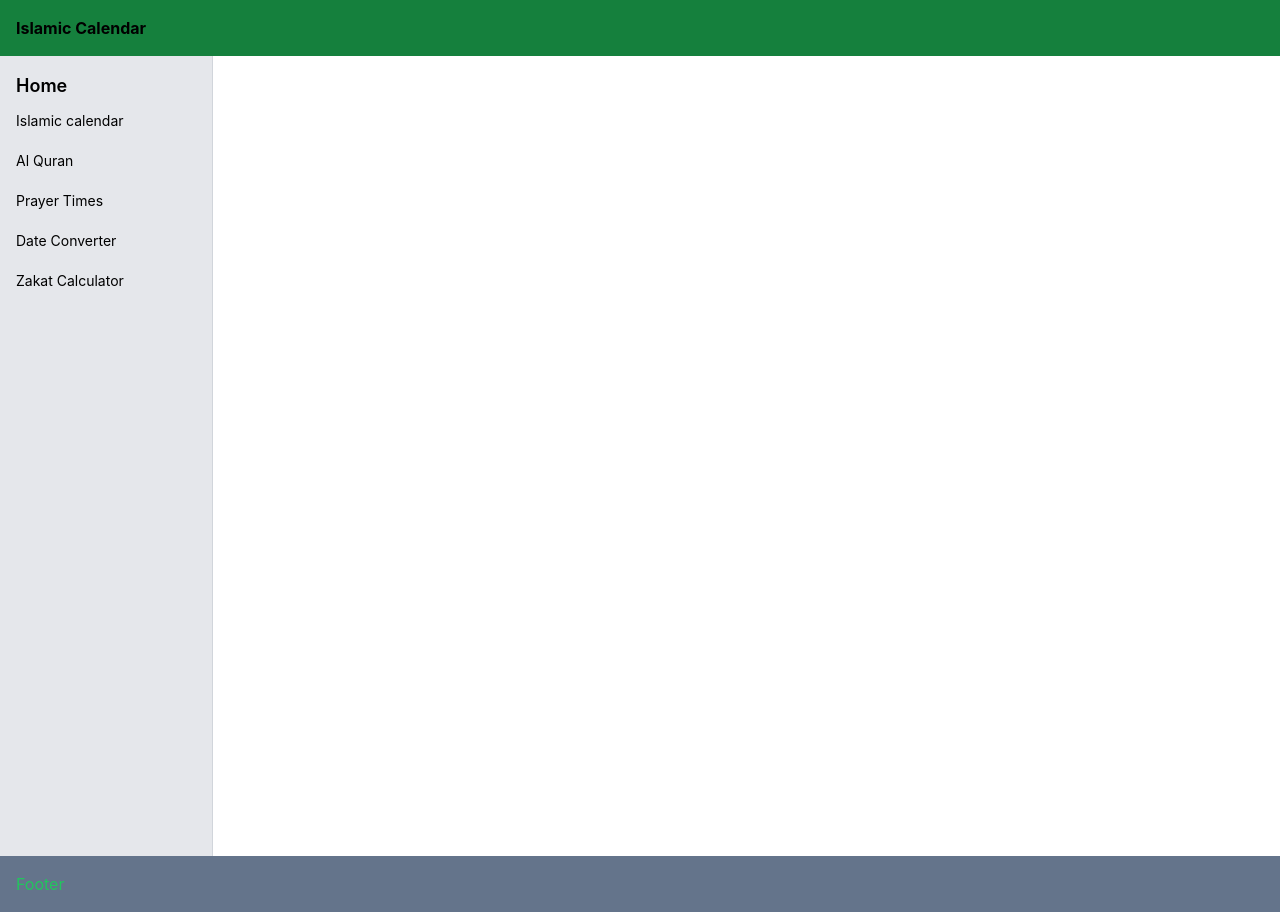
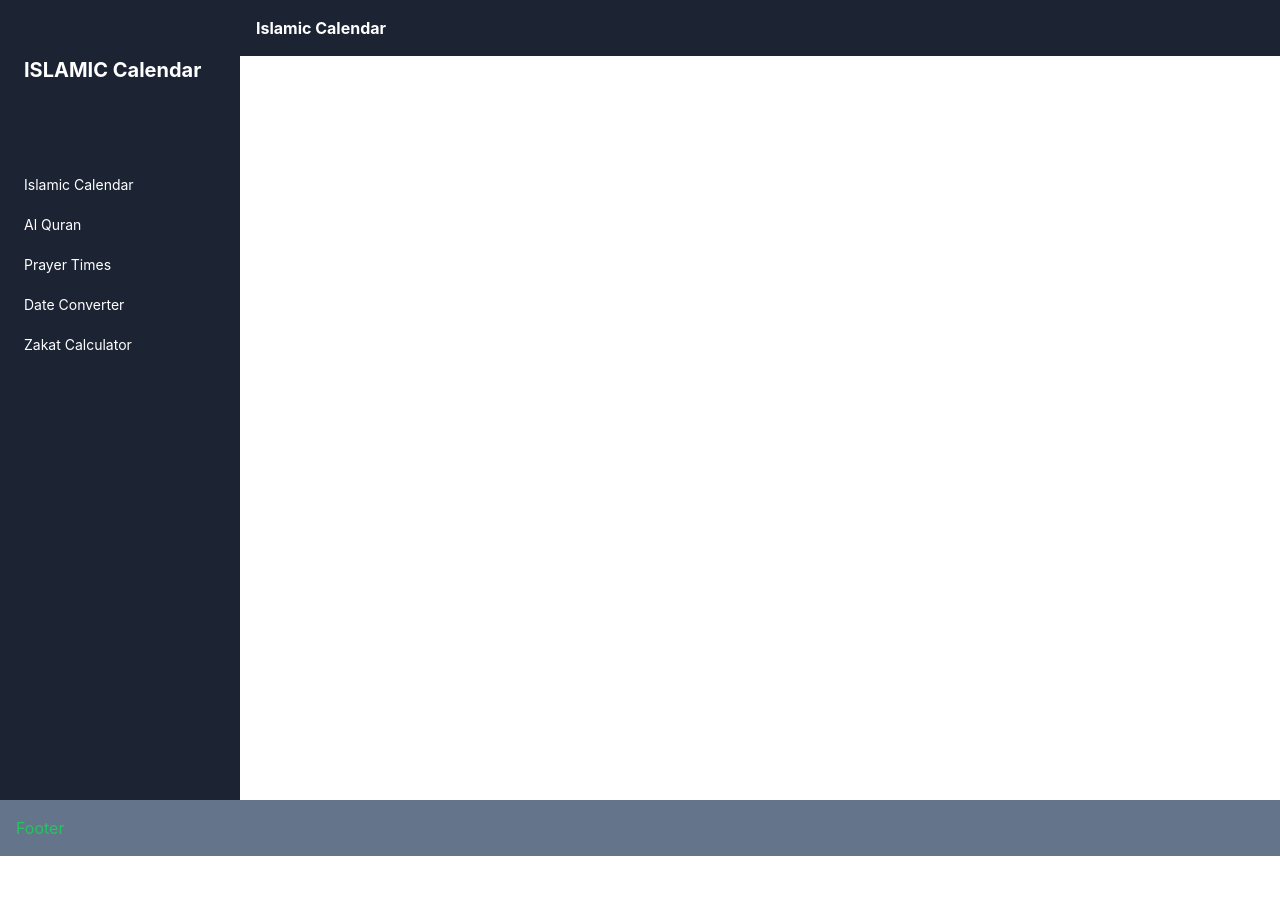
Before and after one commit to somu46/Islamic-calendar, a React (Create React App) app: page / in a window 1280 px wide. After the commit the page ends 856 px from the top, so only its background shows below. Built offline with nearby package versions, Linux system fonts and the light colour scheme.

Commit message:
`Removed SidebarGroup.js deleted, Navbar.js and Root/index.js updated with minor changes.`

```diff
--- /dev/null
+++ b/src/Components/Layout/DefaultLayout.js
@@ -0,0 +1,40 @@
+import React, { useState } from 'react';
+import Sidebar from '../Sidebar/Sidebar';
+import Navbar from '../Navbar/Navbar';
+
+
+
+
+const DefaultLayout = ({ children }) => {
+  const [sidebarOpen, setSidebarOpen] = useState(false);
+
+  return (
+    <div className="bg-boxdark-2 text-bodydark">
+      {/* <!-- ===== Page Wrapper Start ===== --> */}
+      <div className="flex h-screen ">
+        {/* <!-- ===== Sidebar Start ===== --> */}
+        <Sidebar sidebarOpen={sidebarOpen} setSidebarOpen={setSidebarOpen} />
+        {/* <!-- ===== Sidebar End ===== --> */}
+
+        {/* <!-- ===== Content Area Start ===== --> */}
+        <div className="relative flex flex-1 flex-col overflow-y-auto overflow-x-hidden">
+          {/* <!-- ===== Header Start ===== --> */}
+        <Navbar/>
+          {/* <!-- ===== Header End ===== --> */}
+
+          {/* <!-- ===== Main Content Start ===== --> */}
+          <main>
+            <div className="mx-auto max-w-screen-2xl p-4 md:p-6 2xl:p-10">
+              {children}
+            </div>
+          </main>
+          {/* <!-- ===== Main Content End ===== --> */}
+        </div>
+        {/* <!-- ===== Content Area End ===== --> */}
+      </div>
+      {/* <!-- ===== Page Wrapper End ===== --> */}
+    </div>
+  );
+};
+
+export default DefaultLayout;
--- a/src/Components/Navbar/Navbar.js
+++ b/src/Components/Navbar/Navbar.js
@@ -2,7 +2,7 @@ import React from 'react'
 
 const Navbar = () => {
   return (
-    <div className='bg-green-700 p-4 font-bold'>Islamic Calendar</div>
+    <div className='bg-[#1C2434] p-4 text-white font-bold'>Islamic Calendar</div>
   )
 }
 
--- /dev/null
+++ b/src/Components/Sidebar/Sidebar.js
@@ -0,0 +1,131 @@
+import React, { useEffect, useRef, useState } from 'react';
+import { NavLink, useLocation } from 'react-router-dom';
+// import SidebarLinkGroup from './SidebarGroup';
+
+const Sidebar = ({ sidebarOpen, setSidebarOpen }) => {
+  const location = useLocation();
+  const { pathname } = location;
+
+  const trigger = useRef(null);
+  const sidebar = useRef(null);
+
+  const storedSidebarExpanded = localStorage.getItem('sidebar-expanded');
+  const [sidebarExpanded, setSidebarExpanded] = useState(
+    storedSidebarExpanded === null ? false : storedSidebarExpanded === 'true'
+  );
+console.log(setSidebarExpanded,pathname);
+
+  // Close on click outside
+  useEffect(() => {
+    const clickHandler = ({ target }) => {
+      if (!sidebar.current || !trigger.current) return;
+      if (
+        !sidebarOpen ||
+        sidebar.current.contains(target) ||
+        trigger.current.contains(target)
+      )
+        return;
+      setSidebarOpen(false);
+    };
+    document.addEventListener('click', clickHandler);
+    return () => document.removeEventListener('click', clickHandler);
+  });
+
+  // Close on pressing the Escape key
+  useEffect(() => {
+    const keyHandler = ({ keyCode }) => {
+      if (!sidebarOpen || keyCode !== 27) return;
+      setSidebarOpen(false);
+    };
+    document.addEventListener('keydown', keyHandler);
+    return () => document.removeEventListener('keydown', keyHandler);
+  });
+
+  useEffect(() => {
+    localStorage.setItem('sidebar-expanded', sidebarExpanded.toString());
+    if (sidebarExpanded) {
+      document.querySelector('body')?.classList.add('sidebar-expanded');
+    } else {
+      document.querySelector('body')?.classList.remove('sidebar-expanded');
+    }
+  }, [sidebarExpanded]);
+
+  return (
+    <aside
+      ref={sidebar}
+      className={`absolute left-0 top-0 z-9999 flex h-screen w-[15rem] flex-col overflow-y-hidden text-white bg-[#1C2434] duration-300 ease-linear lg:static lg:translate-x-0 ${
+        sidebarOpen ? 'translate-x-0' : '-translate-x-full'
+      }`}
+    >
+      {/* Sidebar Header */}
+      <div className="flex items-center justify-between gap-4 px-6 py-5 lg:py-6 mt-5">
+        <NavLink to="/">
+          <h1 className="text-white my-3 font-bold text-xl">ISLAMIC Calendar</h1>
+        </NavLink>
+        <button
+          ref={trigger}
+          onClick={() => setSidebarOpen(!sidebarOpen)}
+          aria-controls="sidebar"
+          aria-expanded={sidebarOpen}
+          className="block lg:hidden"
+        />
+      </div>
+
+      {/* Sidebar Menu */}
+      <div className="no-scrollbar flex flex-col overflow-y-auto duration-300 ease-linear">
+        <nav className="mt-5 py-4 px-4 lg:mt-9 lg:px-6">
+          <ul className="mb-6 flex flex-col gap-4">
+            {/* Updated NavLinks */}
+            <li>
+              <NavLink
+                to="/app"
+                className={({ isActive }) =>
+                  `text-sm hover:text-blue-500 cursor-pointer ${isActive ? 'text-blue-500 font-bold' : ''}`}
+              >
+                Islamic Calendar
+              </NavLink>
+            </li>
+            <li>
+              <NavLink
+                to="/al-quran"
+                className={({ isActive }) =>
+                  `text-sm hover:text-blue-500 cursor-pointer ${isActive ? 'text-blue-500 font-bold' : ''}`}
+              >
+                Al Quran
+              </NavLink>
+            </li>
+            <li>
+              <NavLink
+                to="/prayer-times"
+                className={({ isActive }) =>
+                  `text-sm hover:text-blue-500 cursor-pointer ${isActive ? 'text-blue-500 font-bold' : ''}`}
+              >
+                Prayer Times
+              </NavLink>
+            </li>
+            <li>
+              <NavLink
+                to="/date-converter"
+                className={({ isActive }) =>
+                  `text-sm hover:text-blue-500 cursor-pointer ${isActive ? 'text-blue-500 font-bold' : ''}`}
+              >
+                Date Converter
+              </NavLink>
+            </li>
+            <li>
+              <NavLink
+                to="/zakat-calculator"
+                className={({ isActive }) =>
+                  `text-sm hover:text-blue-500 cursor-pointer ${isActive ? 'text-blue-500 font-bold' : ''}`}
+              >
+                Zakat Calculator
+              </NavLink>
+            </li>
+          </ul>
+        </nav>
+      </div>
+    </aside>
+  );
+};
+
+export default Sidebar;
--- a/src/Root/index.js
+++ b/src/Root/index.js
@@ -1,15 +1,16 @@
 import { Outlet } from "react-router-dom";
-import Navbar from "../Components/Navbar/Navbar";
 import Footer from "../Components/Footer/Footer";
-import Home from "../Components/Home/Home";
+import DefaultLayout from "../Components/Layout/DefaultLayout";
+
 
 
 const Root=()=>{
     return(
         <>
-         <Navbar />
-         <Home />
+
+          <DefaultLayout>
           <Outlet/>
+          </DefaultLayout>
           <Footer />
         </>
     );
```
Also changed, not shown: src/Components/Sidebar/SidebarGroup.js (renamed from src/Components/Home/SidebarGroup.js).
